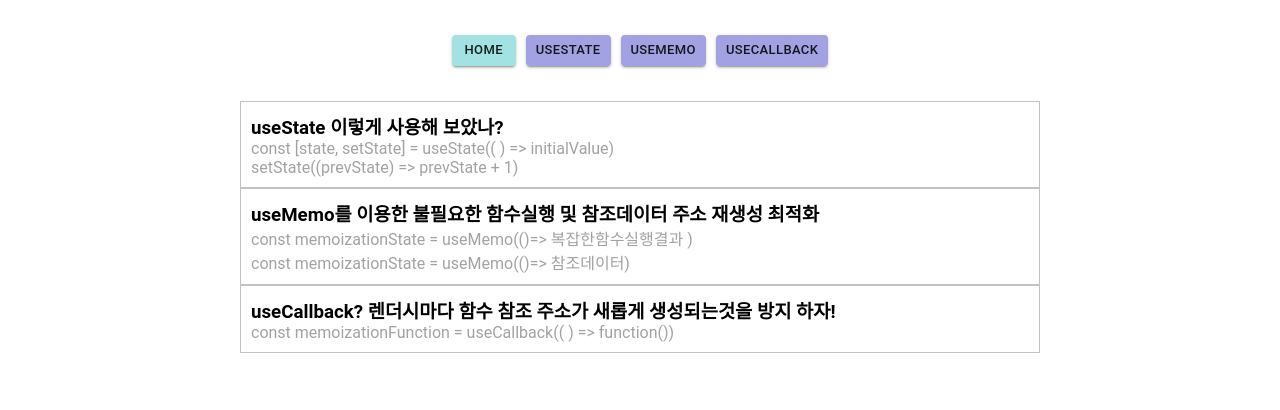
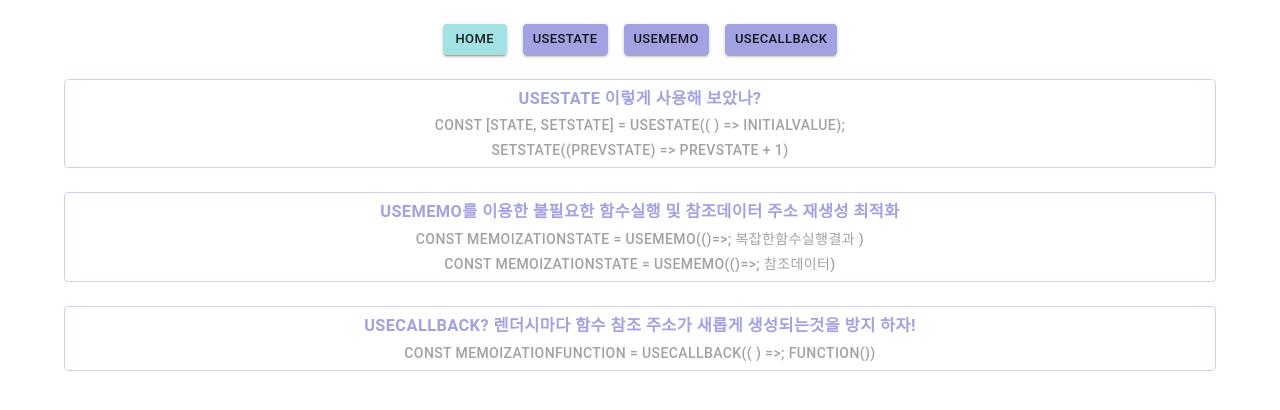
Before and after one commit to hinyc/Toy-practic-react-hook, a React (Create React App) app: page / in a window 1280 px wide. Shown: the top 410 px of the page. Built offline with nearby package versions, Linux system fonts and the light colour scheme; the HTML template or start-up script is replaced by a standard one.

Commit message:
layout modify using mui - Container, Grid, Button

```diff
--- a/src/App.tsx
+++ b/src/App.tsx
@@ -1,4 +1,4 @@
-import { ThemeProvider } from '@mui/material';
+import { Container, ThemeProvider } from '@mui/material';
 import React from 'react';
 import { BrowserRouter, Routes, Route } from 'react-router-dom';
 import NavBar from './components/NavBar';
@@ -13,12 +13,14 @@ function App() {
     <BrowserRouter>
       <ThemeProvider theme={theme}>
         <NavBar />
+        <Container fixed>
           <Routes>
             <Route path="/" element={<Home />} />
             <Route path="/useState" element={<UseState />} />
             <Route path="/useMemo" element={<UseMemo />} />
             <Route path="/useCallback" element={<UseCallback />} />
           </Routes>
+        </Container>
       </ThemeProvider>
     </BrowserRouter>
   );
--- a/src/components/NavBar.tsx
+++ b/src/components/NavBar.tsx
@@ -1,7 +1,7 @@
 import React, { useMemo, useState } from 'react';
 import { useNavigate } from 'react-router-dom';
 import styled from '@emotion/styled';
-import { Button } from '@mui/material';
+import { Button, Container, Grid } from '@mui/material';
 
 const NavBar = () => {
   const [select, setSelect] = useState(() => (window.localStorage.getItem('select') ? Number(window.localStorage.getItem('select')) : 0));
@@ -15,9 +15,10 @@ const NavBar = () => {
     window.localStorage.setItem('select', String(idx));
   };
   return (
-    <Container>
+    <Container fixed>
+      <Grid container spacing={2} sx={{ display: 'flex', justifyContent: 'center', mt: 1, mb: 3 }}>
         {menuArr.map((el, idx) => (
-        <Content key={idx}>
+          <Grid item key={idx}>
             <Button
               variant="contained"
               size="small"
@@ -29,20 +30,11 @@ const NavBar = () => {
             >
               {el === '/' ? 'HOME' : el}
             </Button>
-        </Content>
+          </Grid>
         ))}
+      </Grid>
     </Container>
   );
 };
 
-const Container = styled.div`
-  display: flex;
-  justify-content: center;
-  margin: 30px;
-`;
-
-const Content = styled.div`
-  margin: 5px;
-`;
-
 export default NavBar;
--- a/src/pages/Home.tsx
+++ b/src/pages/Home.tsx
@@ -1,38 +1,52 @@
 import React from 'react';
 import styled from '@emotion/styled';
 import { useNavigate } from 'react-router-dom';
+import { Container, Grid, Button } from '@mui/material';
 
 export default function Home() {
   const navigate = useNavigate();
+
+  const hookArr = [
+    {
+      path: '/useState',
+      title: 'useState 이렇게 사용해 보았나?',
+      code: ['const [state, setState] = useState(( ) => initialValue);', ' setState((prevState) => prevState + 1)'],
+    },
+    {
+      path: '/useMemo',
+      title: 'useMemo를 이용한 불필요한 함수실행 및 참조데이터 주소 재생성 최적화',
+      code: ['const memoizationState = useMemo(()=>; 복잡한함수실행결과 )', 'const memoizationState = useMemo(()=>; 참조데이터)'],
+    },
+    {
+      path: '/useCallback',
+      title: 'useCallback? 렌더시마다 함수 참조 주소가 새롭게 생성되는것을 방지 하자!',
+      code: ['const memoizationFunction = useCallback(( ) =>; function())'],
+    },
+  ];
   return (
-    <Container>
-      <Content onClick={() => navigate('/useState')}>
-        <SubTitle>useState 이렇게 사용해 보았나?</SubTitle>
-        <Code>
-          const [state, setState] = useState(( ) =&gt; initialValue) <br />
-          setState((prevState) =&gt; prevState + 1)
-        </Code>
-      </Content>
-      <Content onClick={() => navigate('/useMemo')}>
-        <SubTitle>useMemo를 이용한 불필요한 함수실행 및 참조데이터 주소 재생성 최적화</SubTitle>
-        <Code>
-          const memoizationState = useMemo(()=&gt; 복잡한함수실행결과 )<br />
-          const memoizationState = useMemo(()=&gt; 참조데이터)
-        </Code>
-      </Content>
-      <Content onClick={() => navigate('/useCallback')}>
-        <SubTitle>useCallback? 렌더시마다 함수 참조 주소가 새롭게 생성되는것을 방지 하자!</SubTitle>
-        <Code>const memoizationFunction = useCallback(( ) =&gt; function()) </Code>
-      </Content>
-    </Container>
+    <Grid container sx={{ display: 'flex', flexDirection: 'column' }} spacing={3}>
+      {hookArr.map((el, idx) => (
+        <Grid key={idx} item onClick={() => navigate(el.path)}>
+          <Button
+            variant="outlined" //
+            fullWidth
+            sx={{
+              display: 'flex', //
+              flexDirection: 'column',
+              alignItems: 'center',
+            }}
+          >
+            <SubTitle>{el.title}</SubTitle>
+            {el.code.map((el, idx) => (
+              <Code key={idx}>{el}</Code>
+            ))}
+          </Button>
+        </Grid>
+      ))}
+    </Grid>
   );
 }
 
-const Container = styled.div`
-  width: 800px;
-  height: 450px;
-  margin: auto;
-`;
 const SubTitle = styled.h3``;
 const Content = styled.div`
   padding: 10px;
@@ -45,8 +59,6 @@ const Content = styled.div`
   }
 `;
 const Code = styled.code`
-  width: 800px;
   text-align: left;
-
   color: #a2a2a2;
 `;
```
Lines whose indentation alone changed are shown as unchanged.
